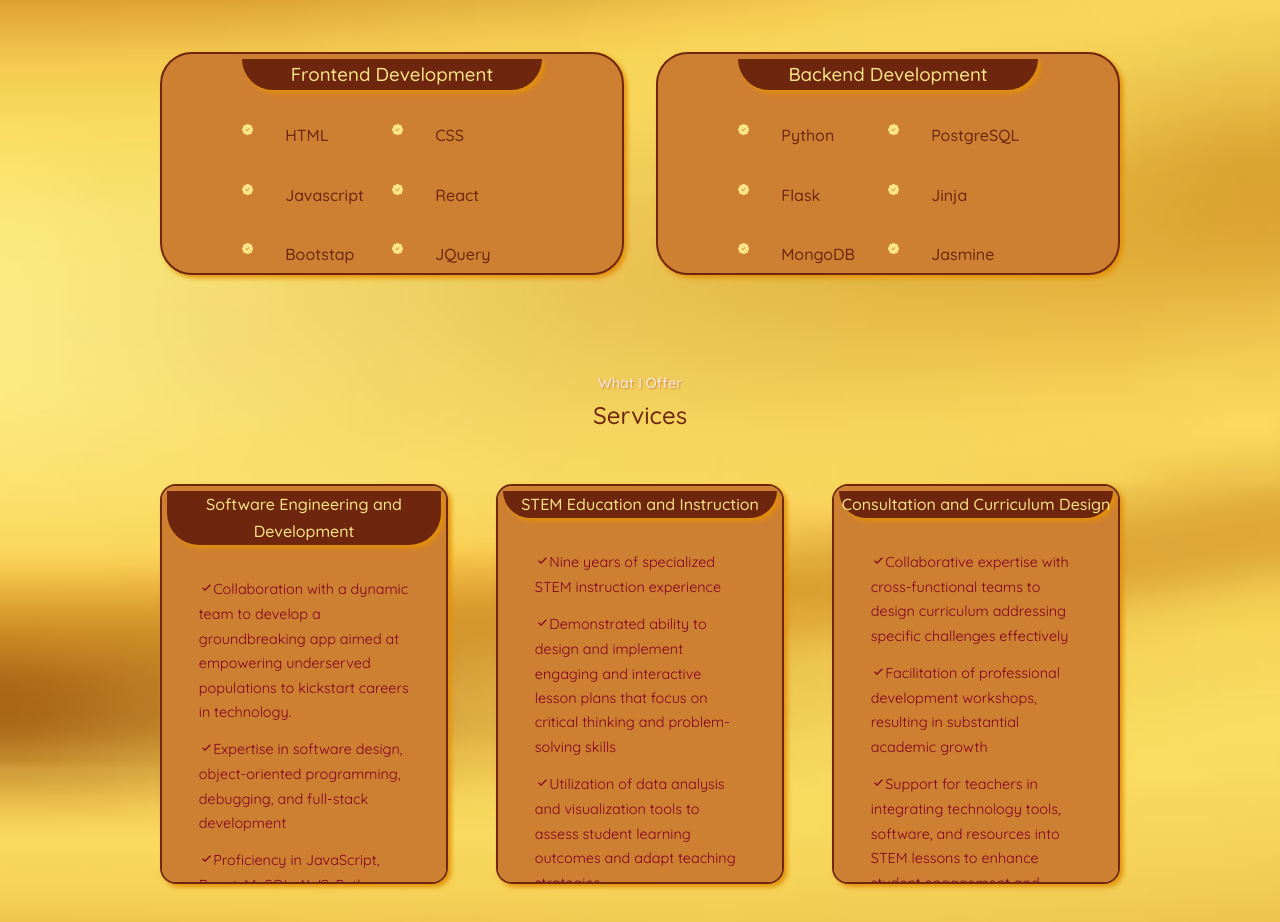
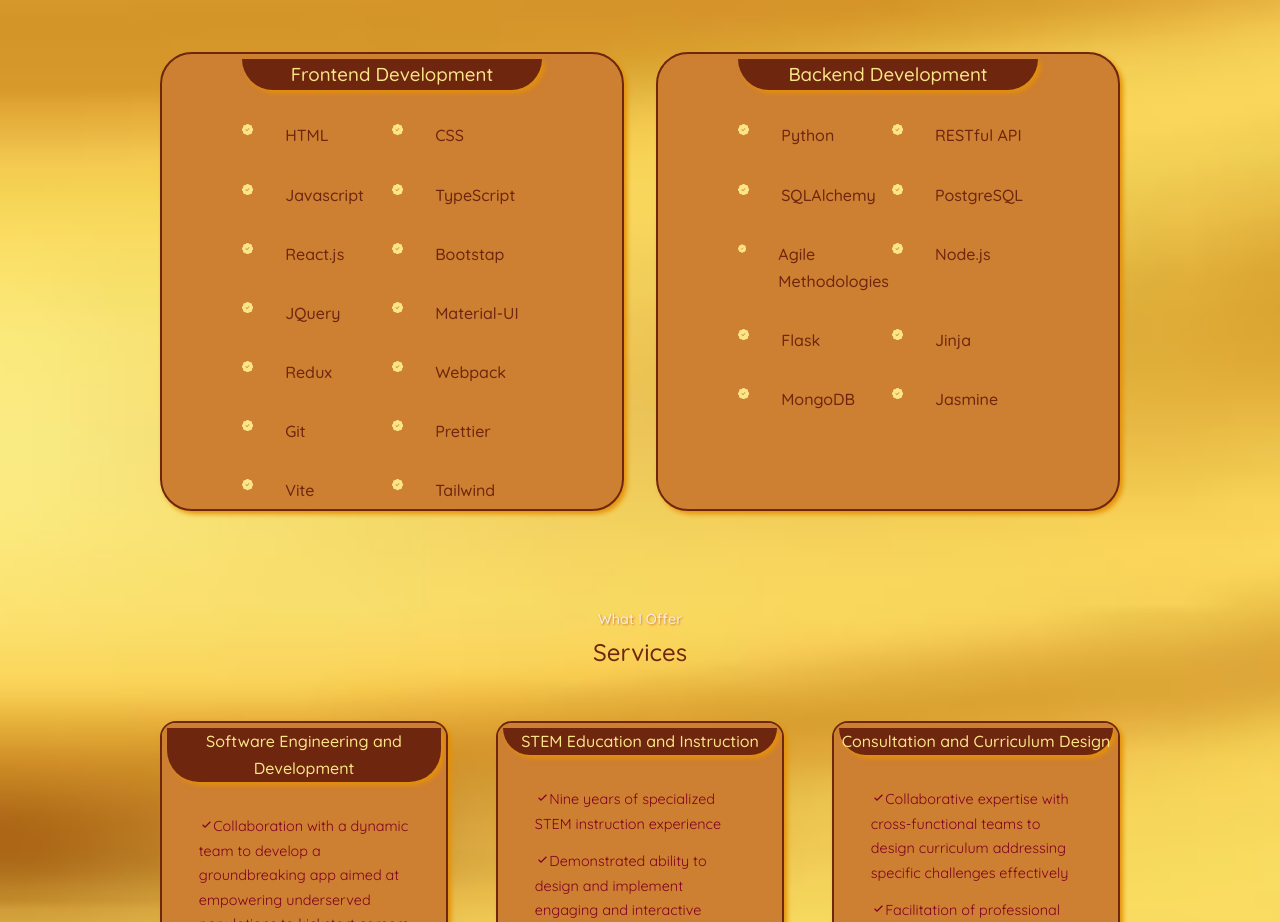
Before and after one commit to syscilythedeveloper/personalportfolio, a React (Create React App) app: page / in a window 1280 px wide. Shown: the part 1760-2682 px from the top of the page. Built offline with nearby package versions, Linux system fonts and the light colour scheme.

Commit message:
Adding in skills

```diff
--- a/src/components/experience/Experience.jsx
+++ b/src/components/experience/Experience.jsx
@@ -15,56 +15,75 @@
         <h3>Frontend Development</h3>
         </div>
         <div className="experience__content">
+
           <article className = 'experience__details'>
             <BsFillPatchCheckFill className="experience__details-icon" />
-              <div>
                  <h4> HTML </h4>
-
-              </div>
-
-
           </article>
 
           <article className = 'experience__details'>
             <BsFillPatchCheckFill className="experience__details-icon" />
-            <div>
               <h4> CSS </h4>
-
-            </div>
-
           </article>
 
           <article className = 'experience__details'>
             <BsFillPatchCheckFill className="experience__details-icon" />
-            <div>
               <h4> Javascript </h4>
-
-            </div>
           </article>
 
           <article className = 'experience__details'>
             <BsFillPatchCheckFill className="experience__details-icon" />
-              <div>
-              <h4> React </h4>
-
-            </div>
-
+              <h4> TypeScript </h4>
           </article>
 
           <article className = 'experience__details'>
             <BsFillPatchCheckFill className="experience__details-icon" />
-              <div>
-                <h4> Bootstap </h4>
+              <h4> React.js </h4>
+          </article>
 
-              </div>
-          </article>
           <article className = 'experience__details'>
             <BsFillPatchCheckFill className="experience__details-icon" />
-            <div>
+                <h4> Bootstap </h4>
+          </article>
+
+          <article className = 'experience__details'>
+            <BsFillPatchCheckFill className="experience__details-icon" />
               <h4> JQuery </h4>
+          </article>
 
-            </div>
+          <article className = 'experience__details'>
+            <BsFillPatchCheckFill className="experience__details-icon" />
+              <h4> Material-UI </h4>
+          </article>
 
+          <article className = 'experience__details'>
+            <BsFillPatchCheckFill className="experience__details-icon" />
+              <h4> Redux </h4>
+          </article>
+
+          <article className = 'experience__details'>
+            <BsFillPatchCheckFill className="experience__details-icon" />
+              <h4> Webpack </h4>
+          </article>
+
+          <article className = 'experience__details'>
+            <BsFillPatchCheckFill className="experience__details-icon" />
+              <h4> Git </h4>
+          </article>
+
+          <article className = 'experience__details'>
+            <BsFillPatchCheckFill className="experience__details-icon" />
+              <h4> Prettier </h4>
+          </article>
+
+          <article className = 'experience__details'>
+            <BsFillPatchCheckFill className="experience__details-icon" />
+              <h4> Vite </h4>
+          </article>
+
+          <article className = 'experience__details'>
+            <BsFillPatchCheckFill className="experience__details-icon" />
+              <h4> Tailwind </h4>
           </article>
 
         </div>
@@ -78,52 +97,55 @@
       <h3 >Backend Development</h3>
       </div>
         <div className="experience__content">
+
           <article className = 'experience__details'>
             <BsFillPatchCheckFill className="experience__details-icon" />
-
-            <div>
               <h4> Python </h4>
-
-            </div>
           </article>
 
           <article className = 'experience__details'>
             <BsFillPatchCheckFill className="experience__details-icon" />
-              <div>
-              <h4> PostgreSQL </h4>
-
-              </div>
+              <h4> RESTful API </h4>
           </article>
 
           <article className = 'experience__details'>
             <BsFillPatchCheckFill className="experience__details-icon" />
-            <div>
-            <h4> Flask </h4>
-
-            </div>
+              <h4> SQLAlchemy </h4>
           </article>
 
           <article className = 'experience__details'>
             <BsFillPatchCheckFill className="experience__details-icon" />
-            <div>
-            <h4> Jinja </h4>
-
-            </div>
+              <h4> PostgreSQL </h4>
           </article>
 
           <article className = 'experience__details'>
             <BsFillPatchCheckFill className="experience__details-icon" />
-            <div>
-            <h4> MongoDB </h4>
+              <h4> Agile Methodologies </h4>
+          </article>
 
-            </div>
-          </article>
           <article className = 'experience__details'>
             <BsFillPatchCheckFill className="experience__details-icon" />
-            <div>
+              <h4> Node.js </h4>
+          </article>
+
+          <article className = 'experience__details'>
+            <BsFillPatchCheckFill className="experience__details-icon" />
+            <h4> Flask </h4>
+          </article>
+
+          <article className = 'experience__details'>
+            <BsFillPatchCheckFill className="experience__details-icon" />
+            <h4> Jinja </h4>
+          </article>
+
+          <article className = 'experience__details'>
+            <BsFillPatchCheckFill className="experience__details-icon" />
+            <h4> MongoDB </h4>
+          </article>
+
+          <article className = 'experience__details'>
+            <BsFillPatchCheckFill className="experience__details-icon" />
             <h4> Jasmine </h4>
-
-            </div>
           </article>
 
         </div>
```
